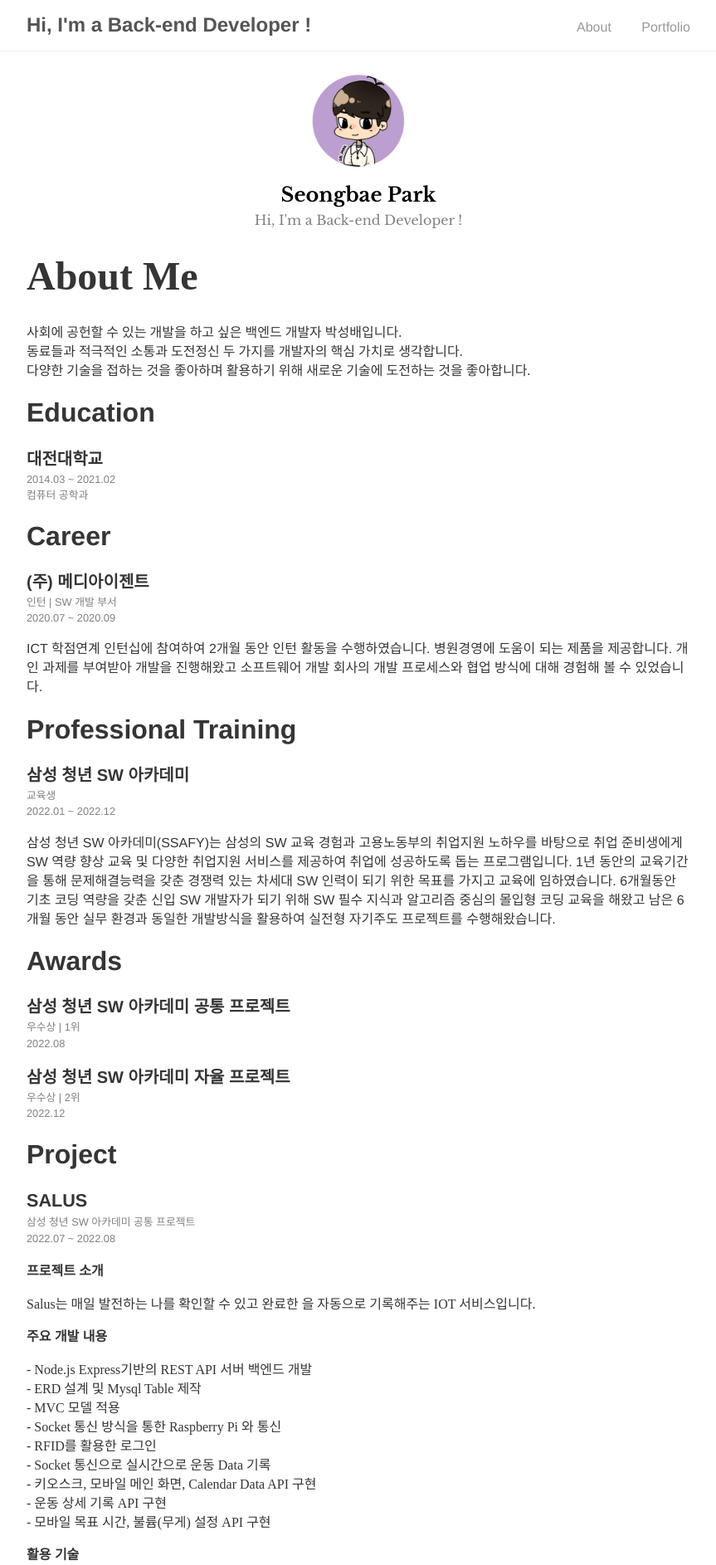
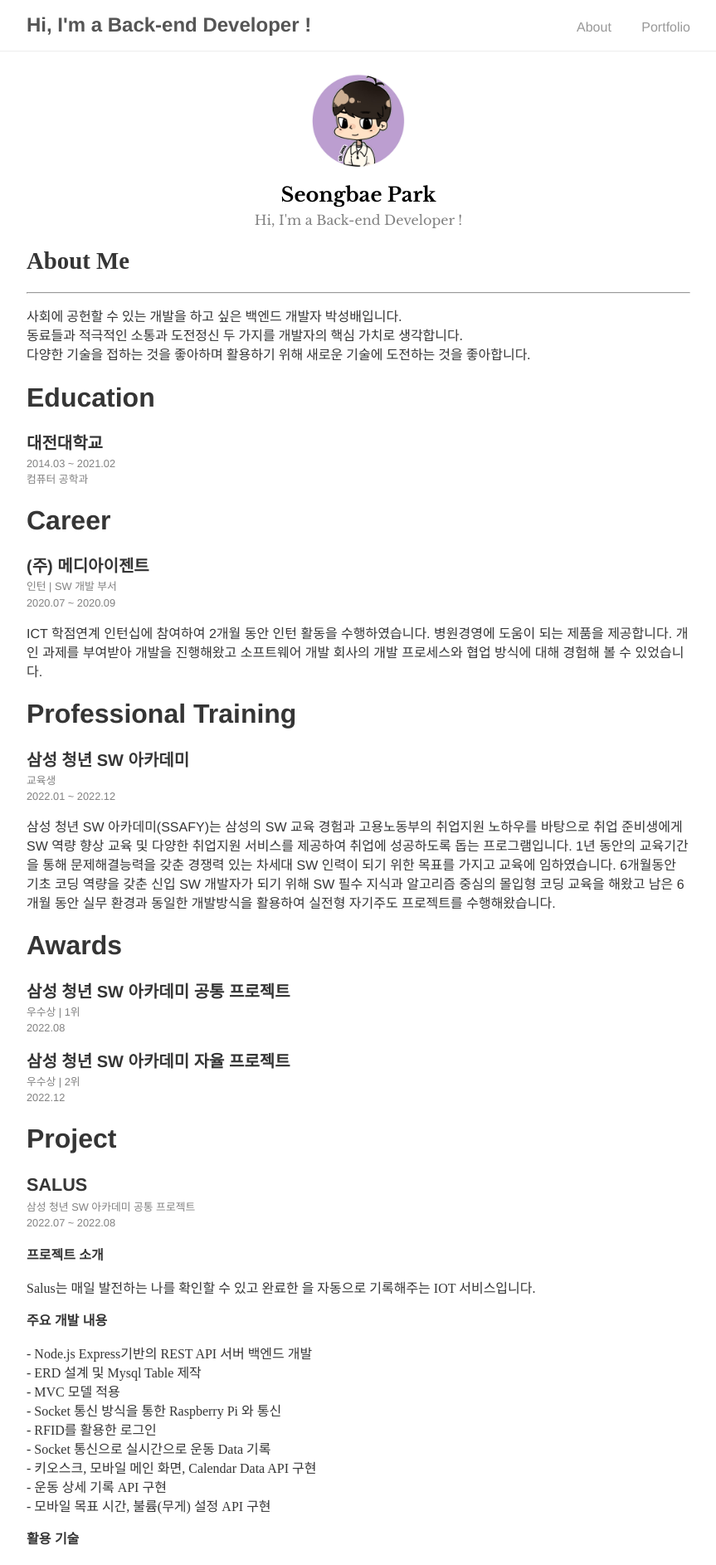
Before and after one commit to Sungbae95/Sungbae95.github.io, a Jekyll site: the page built from index.md, in a window 1280 px wide. Shown: the top 1886 px of the page at 83% size, without its empty margins (208-1071 px from the left). Built offline with Jekyll 4.4.1, drawn with Linux system fonts in a browser that asks for light colours; some web fonts are replaced.

Commit message:
Update index.md

```diff
--- a/index.md
+++ b/index.md
@@ -7,8 +7,10 @@ layout: about
 </style>
 
 
-<span style="font-size:200%; font-family: nanumsquare;"> <b>About Me</b> </span>
+<span style="font-size:180%; font-family: nanumsquare;"> <b>About Me</b> </span>
+
 ------
+
 <p style="line-height:23px; font-family: nanumsquare;">
 사회에 공헌할 수 있는 개발을 하고 싶은 백엔드 개발자 박성배입니다.<br/>
 동료들과 적극적인 소통과 도전정신 두 가지를 개발자의 핵심 가치로 생각합니다.<br/>
```
